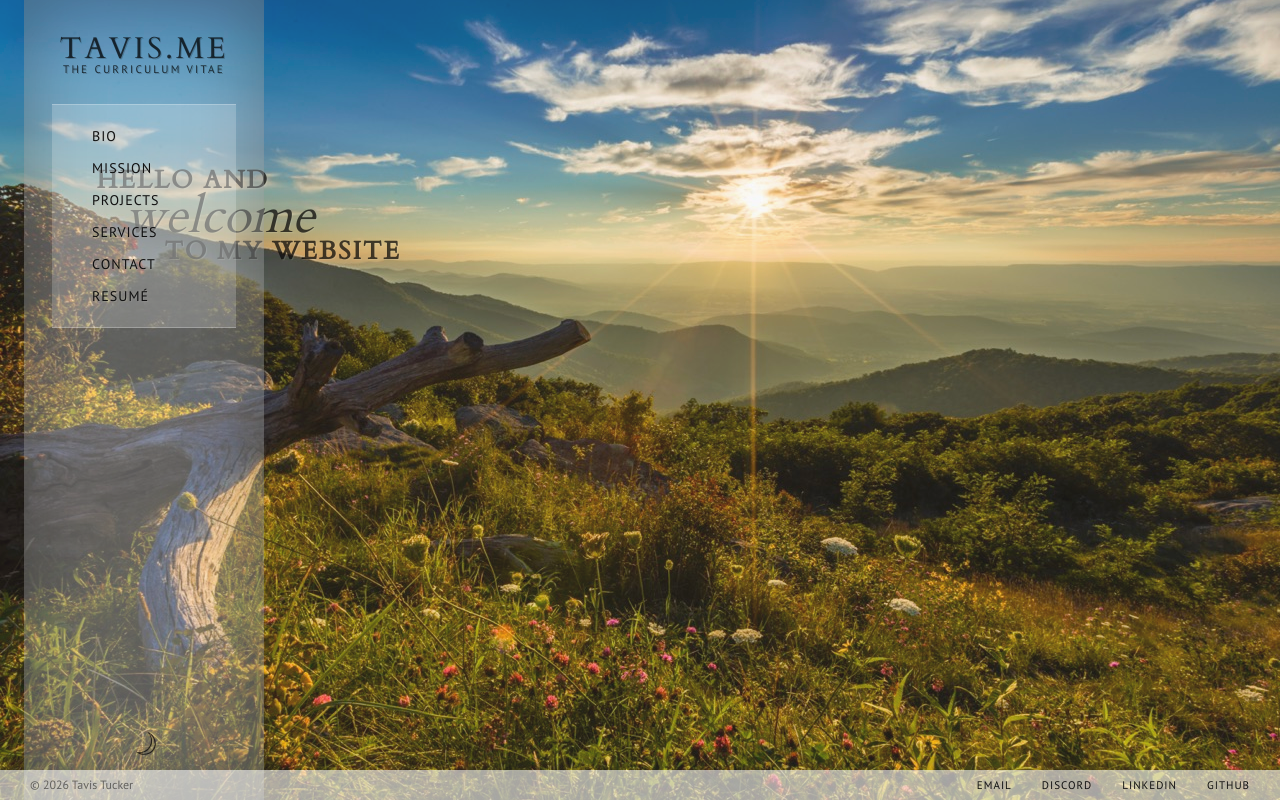
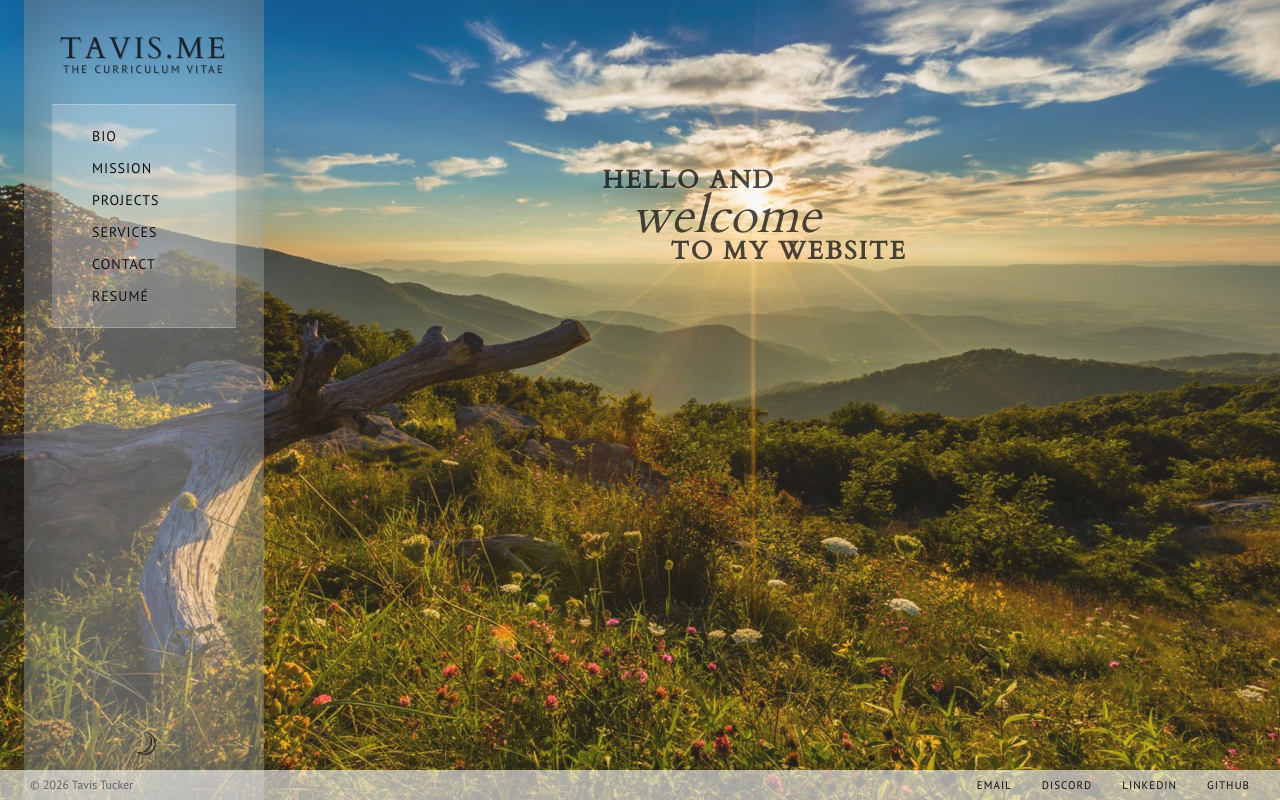
Before and after one commit to ttucker/tavis.me, a Vue app: page / in a window 1280 px wide. Built offline with nearby package versions, Linux system fonts and the light colour scheme.

Commit message:
fix blockquote position

```diff
--- a/src/views/HomeView.vue
+++ b/src/views/HomeView.vue
@@ -48,7 +48,7 @@ blockquote {
   @include desktop-up {
     bottom: 67%;
     font-size: pxToRem(25);
-    left: 13%;
+    left: 53%;
     line-height: pxToRem(25);
     top: auto;
     transform: none;
```
